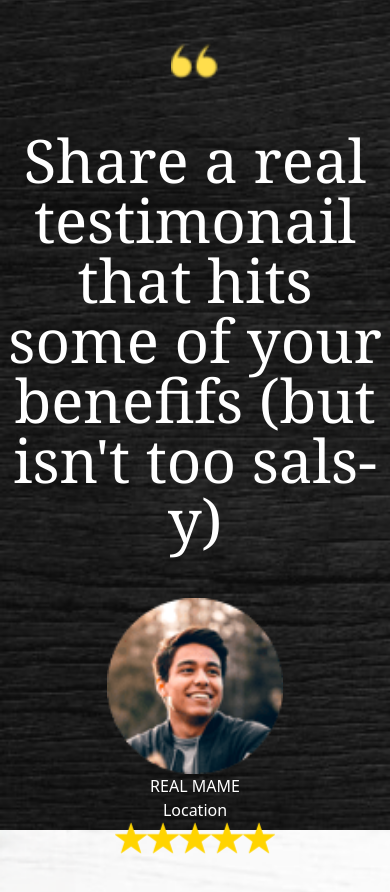
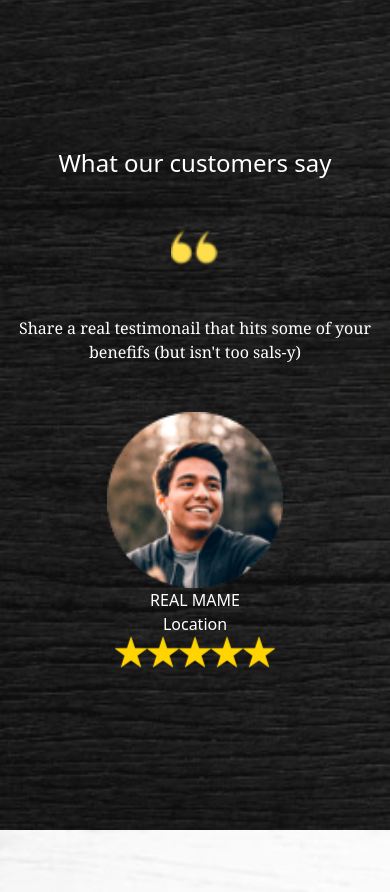
Before and after one commit to Latifah8139/git-product, a website: page index.html in a window 390 px wide. Shown: the part 1660-2552 px from the top of the page. Drawn offline with nearby package versions, Linux system fonts and the light colour scheme.

Commit message:
New update

```diff
--- a/index.html
+++ b/index.html
@@ -51,7 +51,7 @@
                 <p class="text-2xl text-white text-center">What our customers say</p>
                 <img class="w-12" src="4.png" alt="">
 
-                <p class="text-6xl font-serif text-white text-center font-light">Share a real testimonail that hits some of your benefifs (but isn't too sals-y)</p>
+                <p class="md:text-6xl sm:text-4xl font-serif text-white text-center font-light">Share a real testimonail that hits some of your benefifs (but isn't too sals-y)</p>
                 <div class="grid-cols-1">
                 <img class="w-44" src="3.png" alt="">
                 <p class="text-white font-medium text-center">REAL MAME <br>Location</p>
```
